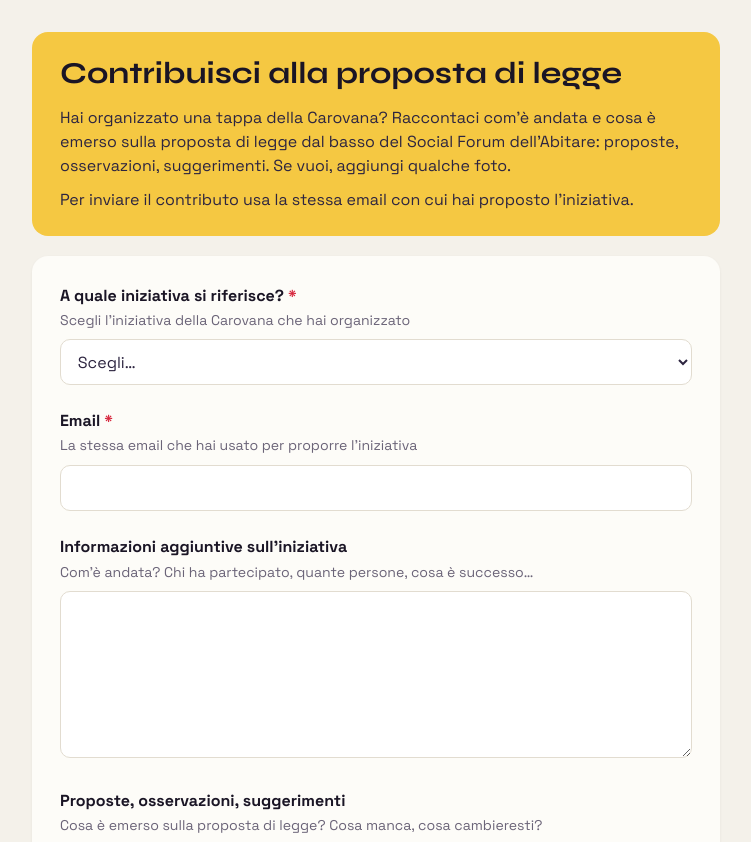
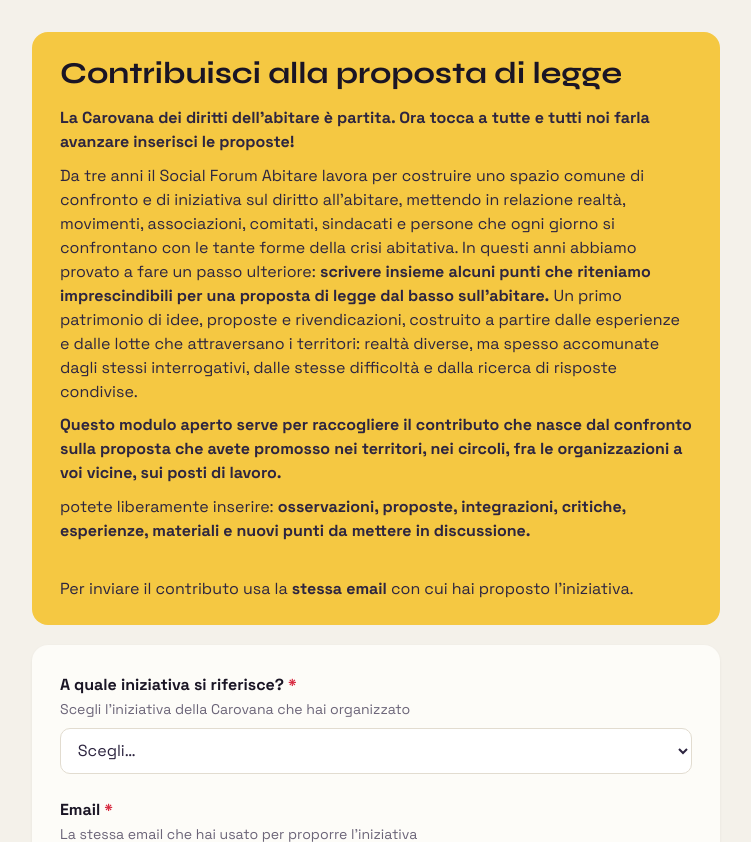
Before and after one commit to Lychfindel/carovana-sfa, a Flask app: page /contribuisci in a window 1280 px wide. Shown: the part 64-906 px from the top of the page, without its empty margins (264-1015 px from the left). Run offline with Flask 3, Linux system fonts and the light colour scheme; some libraries are stand-ins or nearby versions.

Commit message:
new contribuisci text

```diff
--- a/templates/contribuisci.html
+++ b/templates/contribuisci.html
@@ -7,8 +7,19 @@
 <main class="form-wrap">
   <div class="form-intro">
     <h1>Contribuisci alla proposta di legge</h1>
-    <p>Hai organizzato una tappa della Carovana? Raccontaci com'è andata e cosa è emerso sulla proposta di legge dal basso del Social Forum dell'Abitare: proposte, osservazioni, suggerimenti. Se vuoi, aggiungi qualche foto.</p>
-    <p>Per inviare il contributo usa la stessa email con cui hai proposto l'iniziativa.</p>
+
+    <p><strong>La Carovana dei diritti dell’abitare è partita. Ora tocca a tutte e tutti noi farla avanzare inserisci le proposte!</strong></p>
+    <p>Da tre anni il Social Forum Abitare lavora per costruire uno spazio comune di confronto e di iniziativa sul diritto all’abitare,
+      mettendo in relazione realtà, movimenti, associazioni, comitati, sindacati e persone che ogni giorno si confrontano
+      con le tante forme della crisi abitativa. In questi anni abbiamo provato a fare un passo ulteriore:
+      <strong>scrivere insieme alcuni punti che riteniamo imprescindibili per una proposta di legge dal basso sull’abitare.</strong>
+      Un primo patrimonio di idee, proposte e rivendicazioni, costruito a partire dalle esperienze e dalle lotte che
+      attraversano i territori: realtà diverse, ma spesso accomunate dagli stessi interrogativi, dalle stesse difficoltà
+      e dalla ricerca di risposte condivise.</p>
+    <p><strong>Questo modulo aperto serve per raccogliere il contributo che nasce dal confronto sulla proposta che avete promosso nei territori, nei circoli, fra le organizzazioni a voi vicine, sui posti di lavoro.</strong></p>
+    <p>potete liberamente inserire: <strong>osservazioni, proposte, integrazioni, critiche, esperienze, materiali e nuovi punti da mettere in discussione.</strong></p>
+    <br>
+    <p>Per inviare il contributo usa la <strong>stessa email</strong> con cui hai proposto l'iniziativa.</p>
   </div>
   {% if sent %}
   <div class="done">
```
